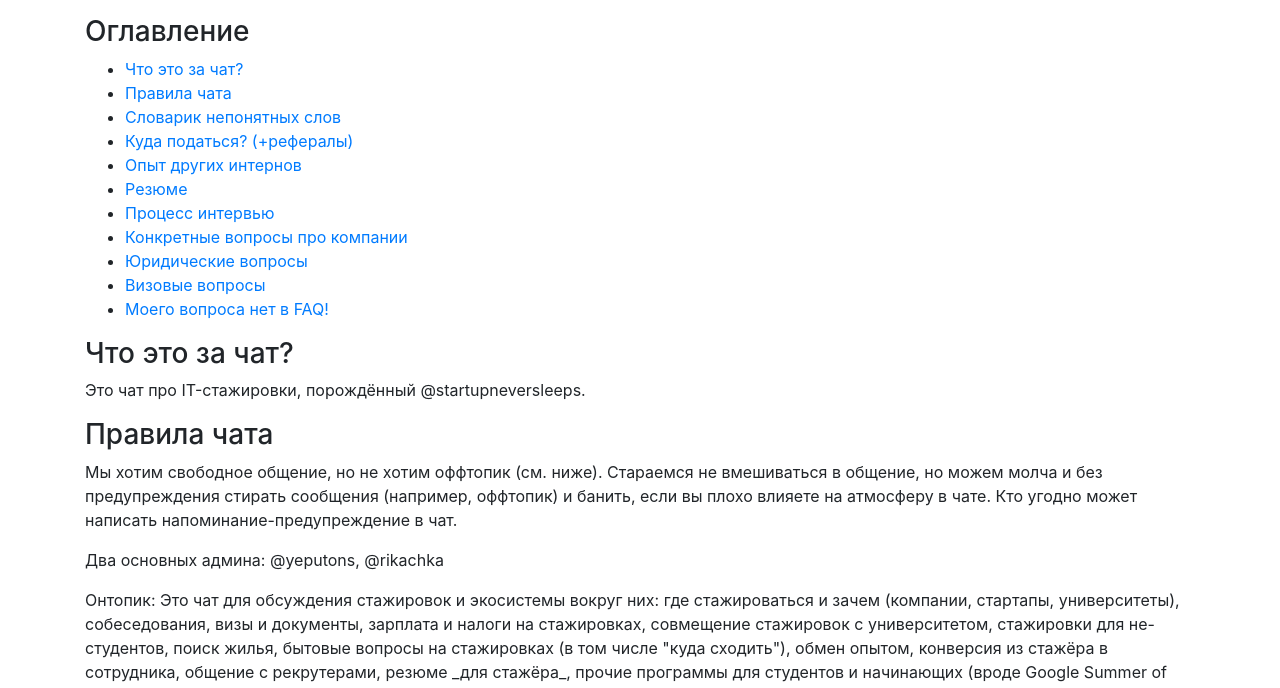
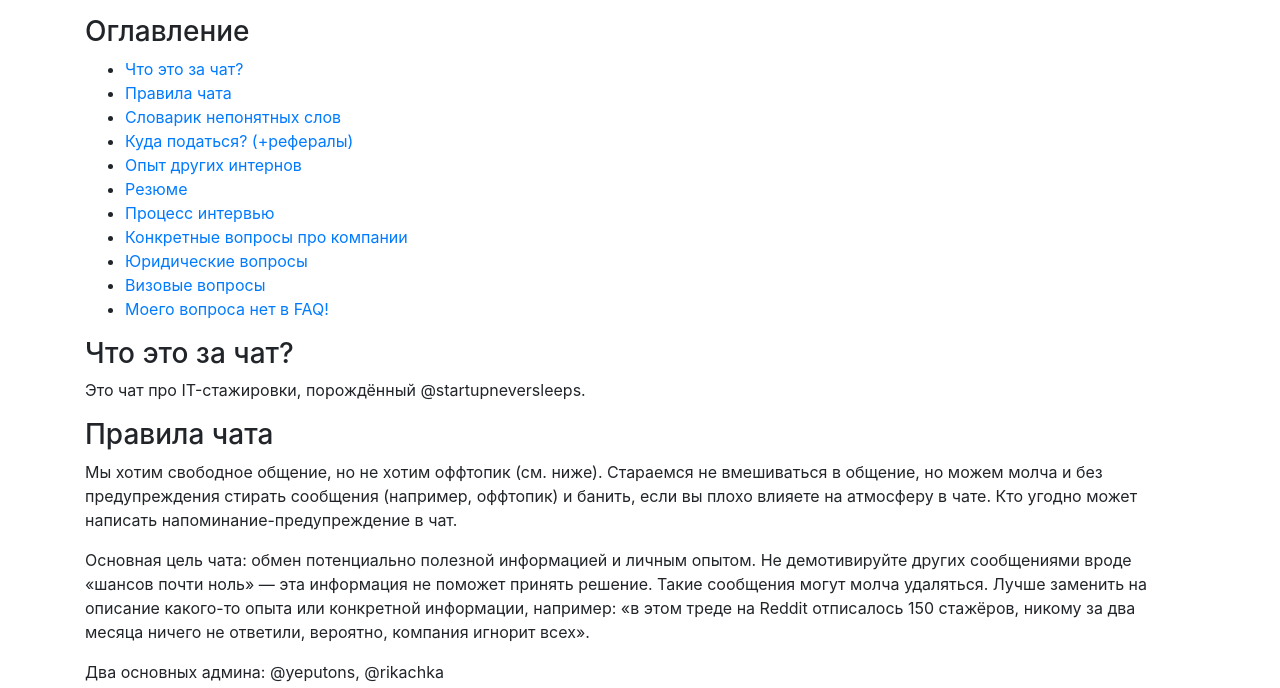
Before and after one commit to sns-internships/sns-internships.github.io, a plain HTML site: page index.html in a window 1280 px wide. Shown: the part 81-769 px from the top of the page. Drawn offline with nearby package versions, Linux system fonts and the light colour scheme.

Commit message:
Add note about discourating messages (#1)

```diff
--- a/index.html
+++ b/index.html
@@ -38,6 +38,15 @@
             Мы хотим свободное общение, но не хотим оффтопик (см. ниже).
             Стараемся не вмешиваться в общение, но можем молча и без предупреждения стирать сообщения (например, оффтопик) и банить, если вы плохо влияете на атмосферу в чате.
             Кто угодно может написать напоминание-предупреждение в чат.
+        </p>
+        <p>
+            Основная цель чата: обмен потенциально полезной информацией и личным опытом.
+            Не демотивируйте других сообщениями вроде &laquo;шансов почти ноль&raquo; — эта
+            информация не поможет принять решение.
+            Такие сообщения могут молча удаляться.
+            Лучше заменить на описание какого-то опыта или конкретной информации, например: &laquo;в этом треде на Reddit
+            отписалось 150 стажёров, никому за два месяца ничего не ответили, вероятно,
+            компания игнорит всех&raquo;.
         </p>
         <p>
             Два основных админа: @yeputons, @rikachka
```
